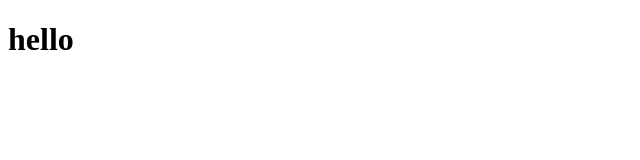
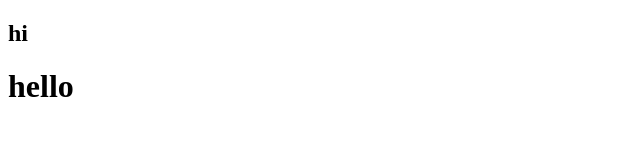
Before and after one commit to Karthikeya-Alamuri/Medicine, a plain HTML site: page index.html in a window 1280 px wide. Shown: the whole page, without its empty margins (0-640 px from the left). Drawn offline with Linux system fonts and the light colour scheme.

Commit message:
changes done

```diff
--- a/index.html
+++ b/index.html
@@ -1,11 +1,15 @@
 <!DOCTYPE html>
 <html lang="en">
 <head>
+
     <meta charset="UTF-8">
     <meta name="viewport" content="width=device-width, initial-scale=1.0">
     <title>Document</title>
 </head>
 <body>
+    <h2>
+        hi
+    </h2>
     <h1>hello</h1>
 </body>
 </html>
```
